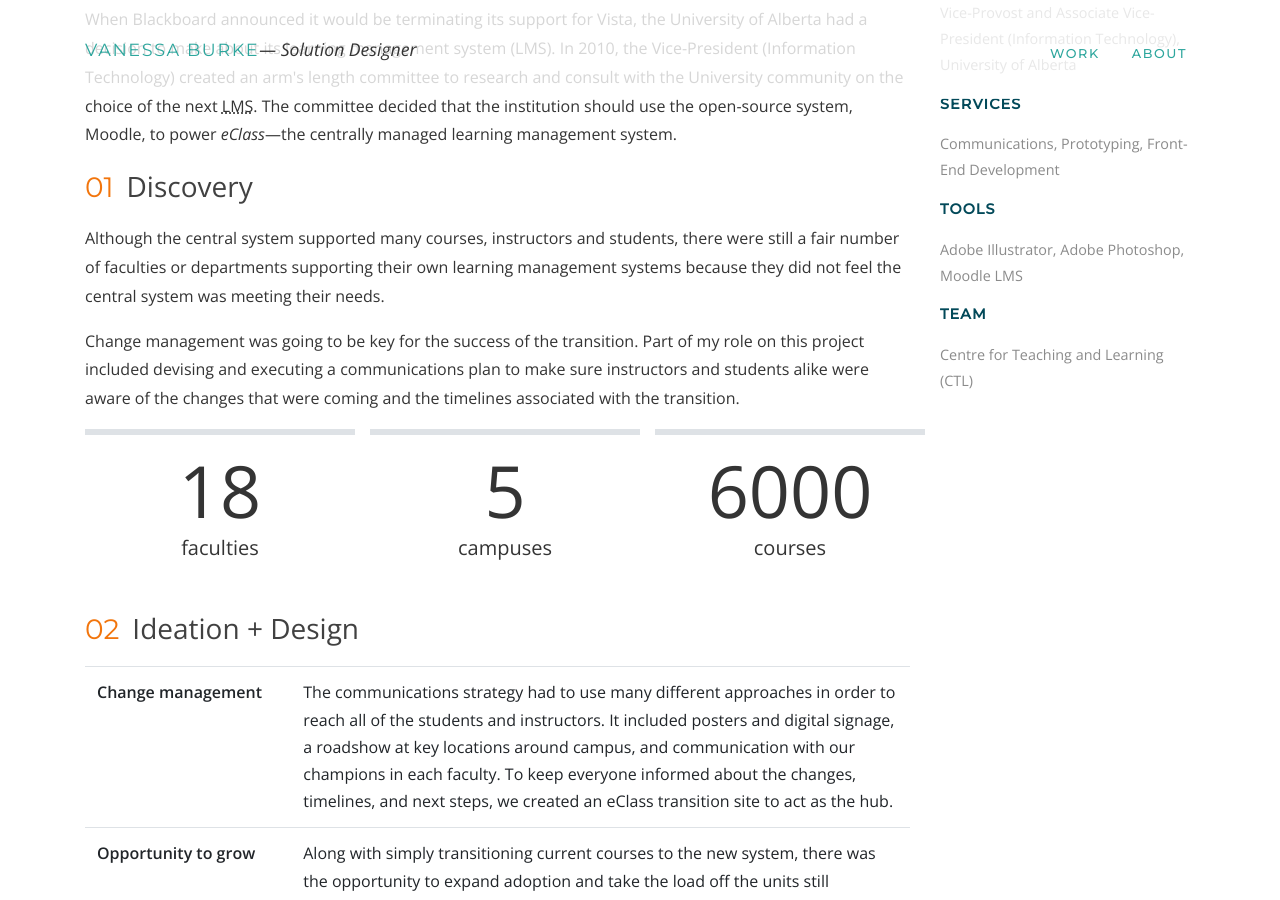
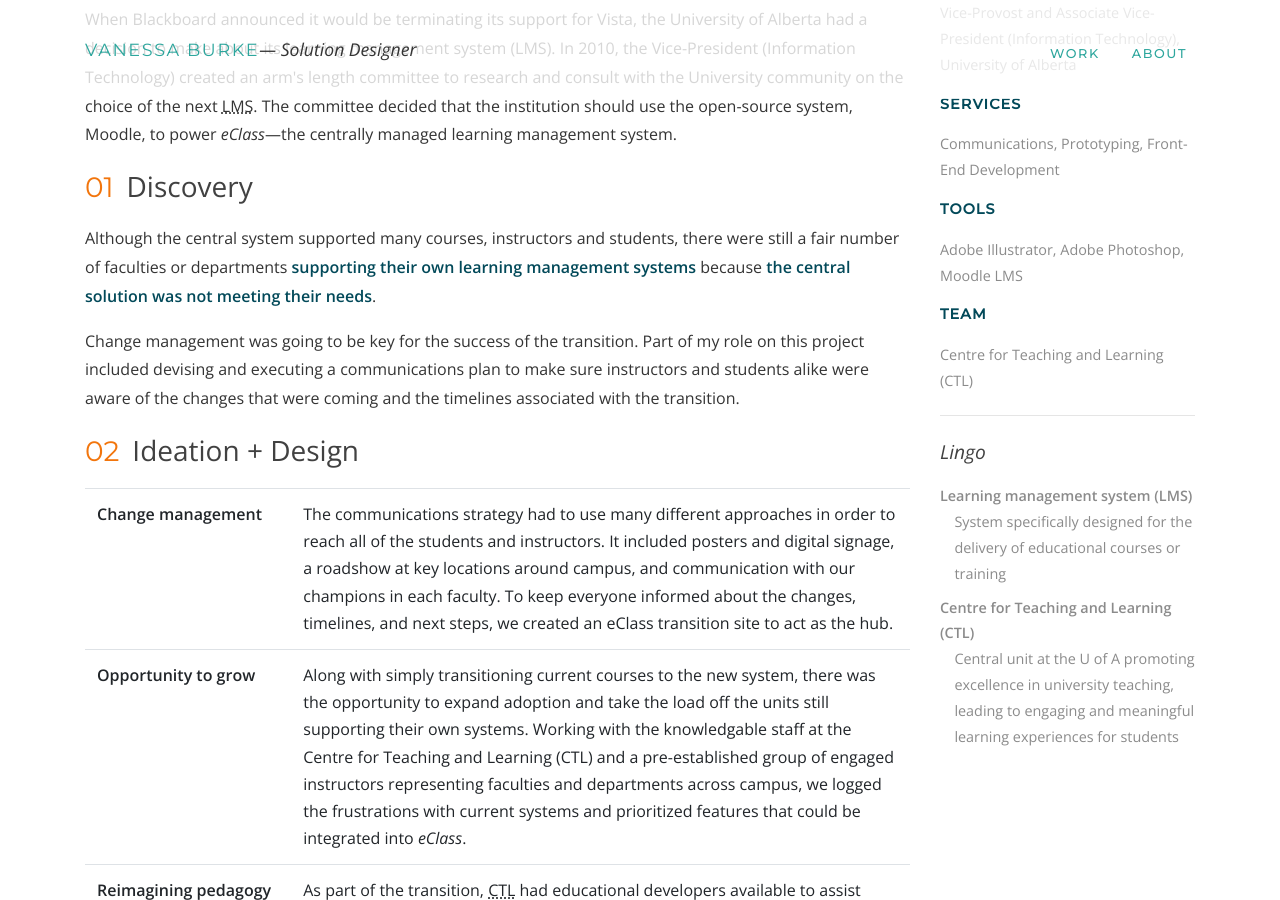
Before and after one commit to vnburke/vnburke.github.io, a Jekyll site: the page built from _projects/eclass.md, in a window 1280 px wide and 900 px high, scrolled down 534 px. Built offline with Jekyll 4.4.1, drawn with Linux system fonts in a browser that asks for light colours; some of the changed text lies outside the part shown.

Commit message:
Updated project files

```diff
--- a/_includes/proj-details.html
+++ b/_includes/proj-details.html
@@ -9,5 +9,10 @@
     <h4>Team</h4>
     <p>{{ page.team }}</p>
   {% endif %}
+  {% if page.lingo %}
+    <hr>
+    <h3>Lingo</h3>
+    <p>{{ page.lingo }}</p>
+  {% endif %}
   <br />
 </div>
--- a/_projects/eclass.md
+++ b/_projects/eclass.md
@@ -9,6 +9,12 @@
 services: Communications, Prototyping, Front-End Development
 tools: Adobe Illustrator, Adobe Photoshop, Moodle LMS
 team: Centre for Teaching and Learning (CTL)
+lingo: <dl>
+        <dt>Learning management system (LMS)</dt>
+        <dd>System specifically designed for the delivery of educational courses or training</dd>
+        <dt>Centre for Teaching and Learning (CTL)</dt>
+        <dd>Central unit at the U&nbsp;of&nbsp;A promoting excellence in university teaching, leading to engaging and meaningful learning experiences for students</dd>
+      </dl>
 ---
 <div class="container">
   <div class="row">
@@ -17,42 +23,9 @@
       <h2><span class="numerals {{ page.type }}">00</span> Background</h2>
       <p>When Blackboard announced it would be terminating its support for Vista, the University of Alberta had a decision to make about its learning management system (LMS). In 2010, the Vice-President (Information Technology) created an arm's length committee to research and consult with the University community on the choice of the next <abbr title="Learning management system">LMS</abbr>. The committee decided that the institution should use the open-source system, Moodle, to power <em>eClass</em>&mdash;the centrally managed learning management system.</p>
       <h2><span class="numerals {{ page.type }}">01</span> Discovery</h2>
-      <p>Although the central system supported many courses, instructors and students, there were still a fair number of faculties or departments supporting their own learning management systems because they did not feel the central system was meeting their needs.</p>
+      <p>Although the central system supported many courses, instructors and students, there were still a fair number of faculties or departments <strong>supporting their own learning management systems</strong> because <strong>the central solution was not meeting their needs</strong>.</p>
       <p>Change management was going to be key for the success of the transition. Part of my role on this project included devising and executing a communications plan to make sure instructors and students alike were aware of the changes that were coming and the timelines associated with the transition.</p>
-      <div class="container callout">
-        <div class="row">
-          <div class="col-md-4">
-            <table class="table callout">
-              <tbody>
-                <tr>
-                  <td class="text-center"><span class="display-3">18</span><br />
-                  <span class="lead">faculties</span></td>
-                </tr>
-              </tbody>
-            </table>
-          </div>
-          <div class="col-md-4">
-            <table class="table callout">
-              <tbody>
-                <tr>
-                  <td class="text-center"><span class="display-3">5</span><br />
-                  <span class="lead">campuses</span></td>
-                </tr>
-              </tbody>
-            </table>
-          </div>
-          <div class="col-md-4">
-            <table class="table callout">
-              <tbody>
-                <tr>
-                  <td class="text-center"><span class="display-3">6000</span><br />
-                  <span class="lead">courses</span></td>
-                </tr>
-              </tbody>
-            </table>
-          </div>
-        </div>
-      </div>
+
       <h2><span class="numerals {{ page.type }}">02</span> Ideation + Design</h2>
       <table class="table">
         <tbody>
@@ -72,13 +45,78 @@
             <th scope="row">Community engagement</th>
             <td>Because Moodle is open source, there was the opportunity to develop or support features that were important to the community. We invited instructors to send in their feedback and suggestions and kept a visible list of enhancements under investigation or slated for integration.</td>
           </tr>
+          <tr>
+            <th scope="row">Updating and integrating look and feel</th>
+            <td>Working closely with the agile development team at <abbr title="Centre for Teaching and Learning">CTL</abbr>, I made sure the responsive theme was compatible across devices and developed in alignment with the U of A style guide, for a more integrated experience.</td>
+          </tr>
         </tbody>
       </table>
-      <p></p>
-      <p>Working closely with the agile development team at <abbr title="Centre for Teaching and Learning">CTL</abbr>, I made sure the responsive theme was developed to align with the U of A style guide.</p>
       <h2><span class="numerals {{ page.type }}">03</span> Solution</h2>
+      <div class="container callout">
+        <div class="row">
+          <div class="col-md-3">
+            <table class="table callout">
+              <tbody>
+                <tr>
+                  <td class="text-center">
+                    <strong>Initial Pilot</strong><br />
+                    <span class="display-3">10</span><br />
+                    <span class="lead">courses</span><br />
+                    <em>Winter 2011</em>
+                    </td>
+                </tr>
+              </tbody>
+            </table>
+          </div>
+          <div class="col-md-3">
+            <table class="table callout">
+              <tbody>
+                <tr>
+                  <td class="text-center">
+                    <strong>Early Adopters</strong><br />
+                    <span class="display-3">1600</span><br />
+                    <span class="lead">courses</span><br />
+                    <em>Fall 2011</em>
+                  </td>
+                </tr>
+              </tbody>
+            </table>
+          </div>
+          <div class="col-md-3">
+            <table class="table callout">
+              <tbody>
+                <tr>
+                  <td class="text-center">
+                    <strong>Early Adopters</strong><br />
+                    <span class="display-3">2400</span><br />
+                    <span class="lead">courses</span><br />
+                    <em>Winter 2012</em>
+                  </td>
+                </tr>
+              </tbody>
+            </table>
+          </div>
+          <div class="col-md-3">
+            <table class="table callout">
+              <tbody>
+                <tr>
+                  <td class="text-center">
+                    <strong>First Major Term</strong><br />
+                    <span class="display-3">3500</span><br />
+                    <span class="lead">courses</span><br />
+                    <em>Fall 2012</em><br />
+                    Vista decommissioned
+                  </td>
+                </tr>
+              </tbody>
+            </table>
+          </div>
+        </div>
+      </div>
       <p><em>eClass</em> provided instructors with a customizable platform to host their class sites that included built in tools such as calendars, notices, discussion forums and quizzes. It also gave students a more integrated experience&mdash;each having a personal portal with their course sites listed upon login.</p>
       <br />
+
+
       <table class="table callout">
         <tbody>
           <tr>
--- a/_sass/main.scss
+++ b/_sass/main.scss
@@ -80,7 +80,8 @@
 }
 h3 {
   font-weight: 400;
-  font-size: 1.5rem;
+  font-style: italic;
+  font-size: 1.2rem;
 }
 h4 {
   color: $muted-color;
@@ -111,6 +112,9 @@
 .btn.focus, .btn:focus {
   box-shadow: none !important;
 }
+dd { // List definition
+  margin-left: 1em;
+}
 
 @media screen and (min-width: $break-lg) {
   body, p {
@@ -127,7 +131,6 @@
     opacity: 0.8;
   }
 }
-
 svg.icon {
   fill: $muted-color;
   margin-right: 10px;
```
Also changed, not shown: _projects/physics-shops.md (+21 -9 lines), _projects/revex.md (+2 -2 lines), _projects/sci-intranet.md (+54 -21 lines), assets/images/physics-shops-process.png (added), assets/images/physics-shops-reporting.png (added), assets/images/physics-shops-tracking.png (added), assets/images/sci-intranet-surveys.png, assets/images/sci-intranet-wires.png, 3 other files.
